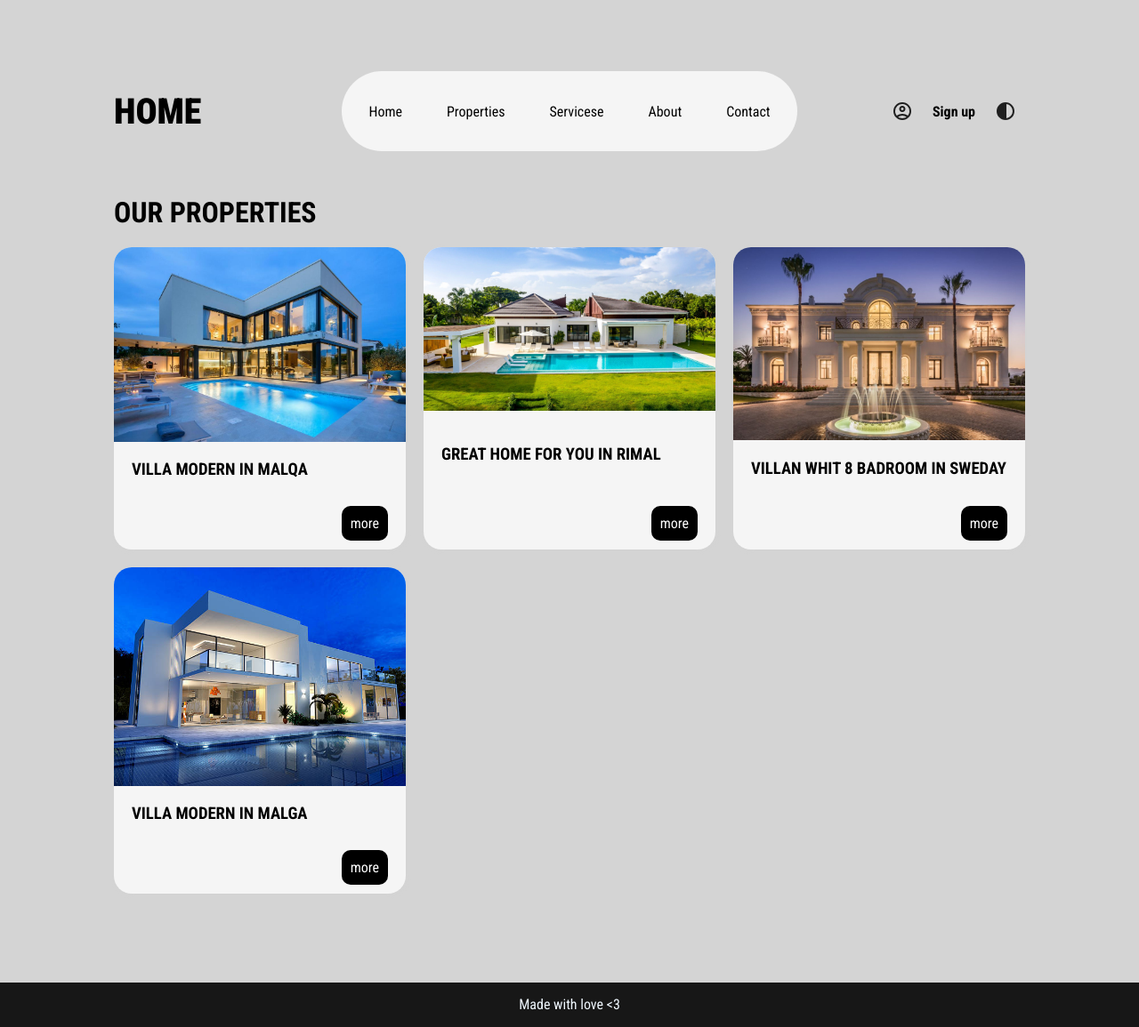
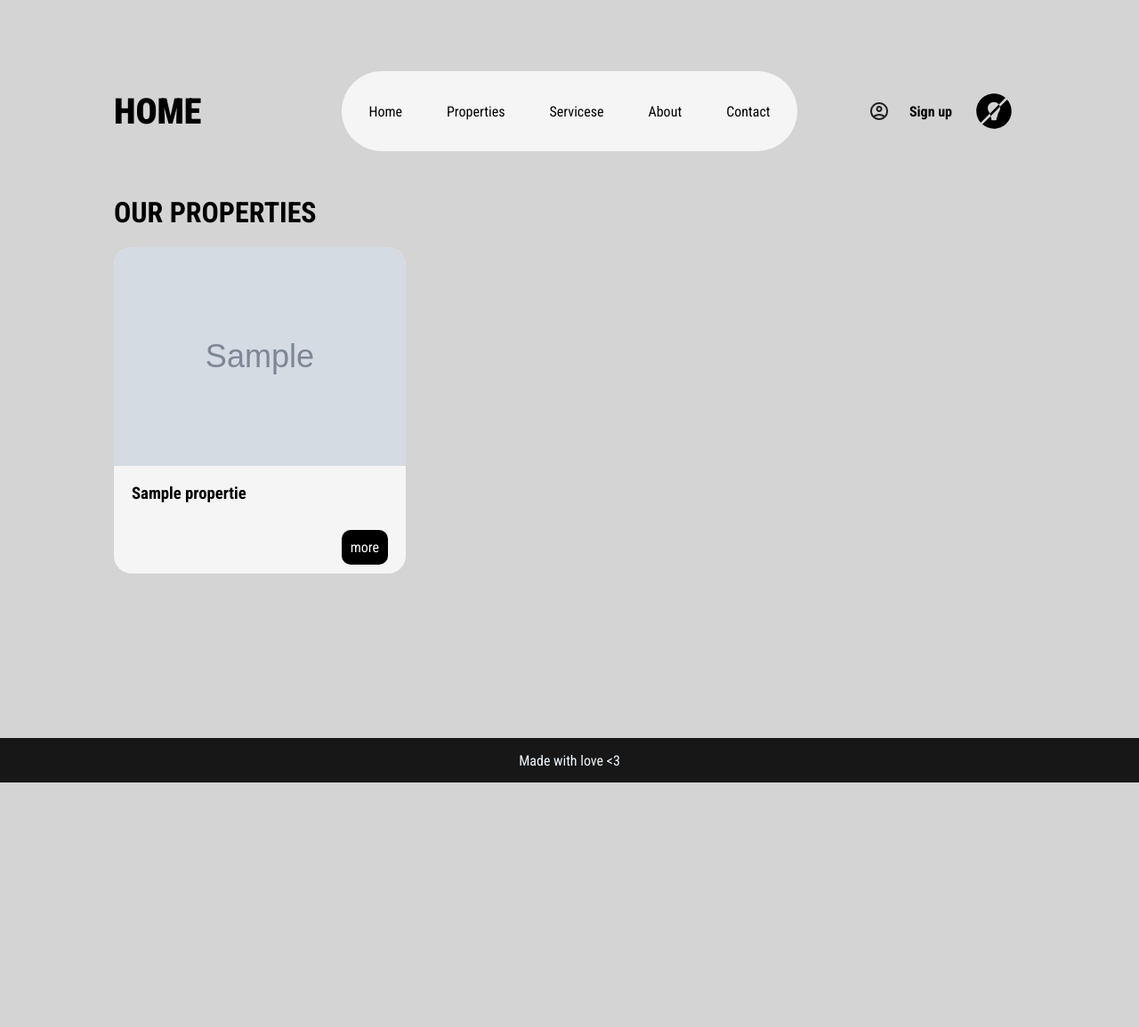
Before and after one commit to T-Python-25-June-15/LAB_TEMPLATE_INHERITANCE_COOKIES, a Django app: template RealEstate/main/templates/main/properties.html in a window 1280 px wide. Shown: the whole page at 89% size. After the commit the page ends 880 px from the top, so only its background shows below. Run offline with Django 4.2, Linux system fonts and the light colour scheme; the template is opened without the code that fills it: most values are stand-ins (such as "Sample title", 1, 10 or a date in 2020); grey boxes marked "Sample" are stand-in pictures.

Commit message:
Compelet

```diff
--- a/RealEstate/main/static/css/styles.css
+++ b/RealEstate/main/static/css/styles.css
@@ -8,12 +8,10 @@
 
 
 .dark_theme {
-  --bg_color: #171717;
-  --font_color: whitesmoke;
-  --bg_img: url('../imgs/skyscraper-dark.jpg');
-  --shadow_color: rgb(14, 14, 14);
+
+    background-color: #121212;
+    color: white;
 }
-
 .contact_page {
     --bg_img: url('../imgs/email.jpg');
 }
--- a/RealEstate/main/templates/main/base.html
+++ b/RealEstate/main/templates/main/base.html
@@ -32,7 +32,16 @@
             </a>
             <a href="">Sign up</a>
             <a href="{% url 'main:change_mode' %}">
-                <svg xmlns="http://www.w3.org/2000/svg" height="24px" viewBox="0 -960 960 960" width="24px" fill="#1f1f1f"><path d="M480-80q-83 0-156-31.5T197-197q-54-54-85.5-127T80-480q0-83 31.5-156T197-763q54-54 127-85.5T480-880q83 0 156 31.5T763-763q54 54 85.5 127T880-480q0 83-31.5 156T763-197q-54 54-127 85.5T480-80Zm40-83q119-15 199.5-104.5T800-480q0-123-80.5-212.5T520-797v634Z"/></svg>
+                <svg xmlns="http://www.w3.org/2000/svg" xmlns:xlink="http://www.w3.org/1999/xlink" version="1.1" width="50" height="40" viewBox="0 0 256 256" xml:space="preserve">
+<g style="stroke: none; stroke-width: 0; stroke-dasharray: none; stroke-linecap: butt; stroke-linejoin: miter; stroke-miterlimit: 10; fill: none; fill-rule: nonzero; opacity: 1;" transform="translate(1.4065934065934016 1.4065934065934016) scale(2.81 2.81)">
+	<path d="M 58.526 29.113 c 0.05 0.082 0.1 0.163 0.148 0.246 C 58.626 29.276 58.576 29.194 58.526 29.113 z" style="stroke: none; stroke-width: 1; stroke-dasharray: none; stroke-linecap: butt; stroke-linejoin: miter; stroke-miterlimit: 10; fill: rgb(0,0,0); fill-rule: nonzero; opacity: 1;" transform=" matrix(1 0 0 1 0 0) " stroke-linecap="round"/>
+	<path d="M 34.389 51.272 c -0.758 -1.904 -1.696 -3.744 -2.8 -5.495 c -0.487 -0.773 -0.901 -1.595 -1.251 -2.451 c -0.755 -1.847 -1.18 -3.863 -1.18 -5.982 c 0 -8.749 7.092 -15.841 15.841 -15.841 c 5.221 0 9.848 2.528 12.734 6.424 l 0 0 l 16.834 -16.834 C 66.659 4.191 56.322 0 45 0 C 20.147 0 0 20.147 0 45 c 0 11.322 4.191 21.659 11.093 29.568 L 34.389 51.272 z" style="stroke: none; stroke-width: 1; stroke-dasharray: none; stroke-linecap: butt; stroke-linejoin: miter; stroke-miterlimit: 10; fill: rgb(0,0,0); fill-rule: nonzero; opacity: 1;" transform=" matrix(1 0 0 1 0 0) " stroke-linecap="round"/>
+	<path d="M 78.906 15.432 L 60.46 33.878 c 0.001 0.004 0.002 0.008 0.003 0.012 c 0.247 1.112 0.378 2.268 0.378 3.455 c 0 2.119 -0.425 4.135 -1.18 5.982 c -0.35 0.855 -0.764 1.678 -1.251 2.451 c -2.63 4.169 -4.351 8.833 -4.818 13.698 c -0.074 0.776 -0.727 1.367 -1.507 1.367 h -0.307 v 2.445 v 2.085 c 0 1.726 -1.399 3.125 -3.125 3.125 h -7.308 c -1.726 0 -3.125 -1.399 -3.125 -3.125 v -2.085 v -2.445 h -0.307 c -0.78 0 -1.432 -0.591 -1.507 -1.367 c -0.072 -0.755 -0.185 -1.502 -0.317 -2.246 c 0.05 0.292 0.098 0.585 0.141 0.878 l -20.8 20.8 C 23.341 85.809 33.678 90 45 90 c 24.853 0 45 -20.147 45 -45 C 90 33.678 85.809 23.341 78.906 15.432 z" style="stroke: none; stroke-width: 1; stroke-dasharray: none; stroke-linecap: butt; stroke-linejoin: miter; stroke-miterlimit: 10; fill: rgb(0,0,0); fill-rule: nonzero; opacity: 1;" transform=" matrix(1 0 0 1 0 0) " stroke-linecap="round"/>
+	<path d="M 35.218 53.613 c 0.232 0.744 0.438 1.496 0.61 2.255 C 35.656 55.108 35.448 54.357 35.218 53.613 z" style="stroke: none; stroke-width: 1; stroke-dasharray: none; stroke-linecap: butt; stroke-linejoin: miter; stroke-miterlimit: 10; fill: rgb(0,0,0); fill-rule: nonzero; opacity: 1;" transform=" matrix(1 0 0 1 0 0) " stroke-linecap="round"/>
+	<path d="M 34.39 51.272 c 0.293 0.736 0.559 1.482 0.797 2.236 C 34.951 52.754 34.683 52.009 34.39 51.272 z" style="stroke: none; stroke-width: 1; stroke-dasharray: none; stroke-linecap: butt; stroke-linejoin: miter; stroke-miterlimit: 10; fill: rgb(0,0,0); fill-rule: nonzero; opacity: 1;" transform=" matrix(1 0 0 1 0 0) " stroke-linecap="round"/>
+	<path d="M 59.358 30.643 c -0.45 -0.963 -0.998 -1.87 -1.625 -2.716 L 34.389 51.272 c 0.596 1.496 1.084 3.03 1.438 4.597 c 0.167 0.739 0.295 1.487 0.404 2.238 L 60.46 33.878 C 60.208 32.75 59.837 31.666 59.358 30.643 z" style="stroke: none; stroke-width: 1; stroke-dasharray: none; stroke-linecap: butt; stroke-linejoin: miter; stroke-miterlimit: 10; fill: rgb(0,0,0); fill-rule: nonzero; opacity: 1;" transform=" matrix(1 0 0 1 0 0) " stroke-linecap="round"/>
+</g>
+</svg>
             </a>
         </div>
     </header>
--- a/RealEstate/main/templates/main/contact.html
+++ b/RealEstate/main/templates/main/contact.html
@@ -30,7 +30,7 @@
         </h5>
     </div>
     <div class="google_map">
-        <iframe src="https://www.google.com/maps/embed?pb=!1m18!1m12!1m3!1d11470.961493618344!2d46.517883905492766!3d24.62138629921229!2m3!1f0!2f0!3f0!3m2!1i1024!2i768!4f13.1!3m3!1m2!1s0x3e2f1f509aa5e849%3A0x65f257fa2a788c8c!2zUkRMQjgwMDnYjCA4MDA5INin2YTZhdmF2LHYp9it2IwgNDM3NtiMINit2Yog2LjZh9ix2Kkg2YTYqNmGLCBSaXlhZGggMTM3ODc!5e0!3m2!1sen!2ssa!4v1752087806545!5m2!1sen!2ssa" width="600" height="450" style="border:0;" allowfullscreen="" loading="lazy" referrerpolicy="no-referrer-when-downgrade"></iframe>">
+        <iframe src="https://www.google.com/maps/embed?pb=!1m18!1m12!1m3!1d11470.961493618344!2d46.517883905492766!3d24.62138629921229!2m3!1f0!2f0!3f0!3m2!1i1024!2i768!4f13.1!3m3!1m2!1s0x3e2f1f509aa5e849%3A0x65f257fa2a788c8c!2zUkRMQjgwMDnYjCA4MDA5INin2YTZhdmF2LHYp9it2IwgNDM3NtiMINit2Yog2LjZh9ix2Kkg2YTYqNmGLCBSaXlhZGggMTM3ODc!5e0!3m2!1sen!2ssa!4v1752087806545!5m2!1sen!2ssa" width="600" height="450" style="border:0;" allowfullscreen="" loading="lazy" referrerpolicy="no-referrer-when-downgrade"></iframe>
     </div>
 </div>
 
--- a/RealEstate/main/templates/main/properties.html
+++ b/RealEstate/main/templates/main/properties.html
@@ -1,4 +1,3 @@
-
 {% extends "main/base.html" %}
 {% load static %}
 
@@ -7,45 +6,22 @@
 {% endblock tag %}
 
 {% block links %}
-      <link rel="stylesheet" href="{% static 'css/styles.css' %}">
-
+  <link rel="stylesheet" href="{% static 'css/styles.css' %}">
 {% endblock links %}
 
 {% block body %}
-
 <div id="properties">
     <h1>OUR PROPERTIES</h1>
     <div class="grid_container">
+        {% for propertie in properties %}
         <div class="box">
-            <img src="{% static 'imgs/villa1.jpg' %}" alt="">
-            <h3>VILLA MODERN IN MALQA </h3>
+            <img src="{% static 'imgs/properties/' %}{{ propertie.image }}" alt="">
+            <h3>{{ propertie.title }}</h3>
             <div>
                 <a href="">more</a>
             </div>
         </div>
-        <div class="box">
-            <img src="{% static 'imgs/villa2.jpg' %}" alt="">
-            <h3>GREAT HOME FOR YOU IN RIMAL</h3>
-            <div>
-                <a href="">more</a>
-            </div>
-        </div>
-        <div class="box">
-            <img src="{% static 'imgs/villa3.jpg' %}" alt="">
-            <h3>VILLAN WHIT 8 BADROOM IN SWEDAY</h3>
-            <div>
-                <a href="">more</a>
-            </div>
-        </div>
-        <div class="box">
-            <img src="{% static 'imgs/villa4.jpg' %}" alt="">
-            <h3>VILLA MODERN IN MALGA</h3>
-            <div>
-                <a href="">more</a>
-            </div>
-        </div>
-
+        {% endfor %}
     </div>
 </div>
-
 {% endblock body %}
```
Also changed, not shown: RealEstate/main/views.py (+18 -8 lines), RealEstate/main/static/imgs/properties/villa1.jpg (renamed from RealEstate/main/static/imgs/villa1.jpg), RealEstate/main/static/imgs/properties/villa2.jpg (renamed from RealEstate/main/static/imgs/villa2.jpg), RealEstate/main/static/imgs/properties/villa3.jpg (renamed from RealEstate/main/static/imgs/villa3.jpg), RealEstate/main/static/imgs/properties/villa4.jpg (renamed from RealEstate/main/static/imgs/villa4.jpg).
